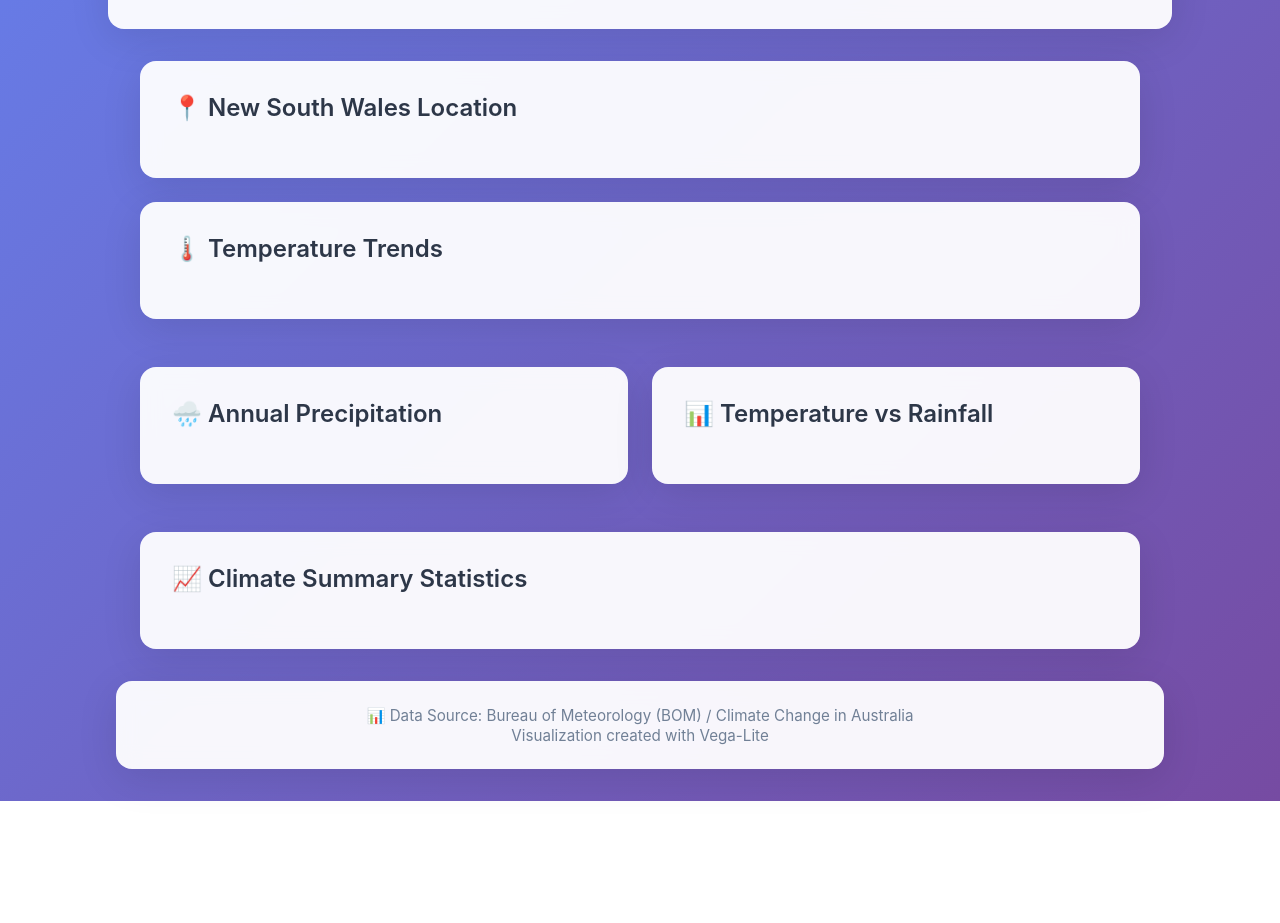
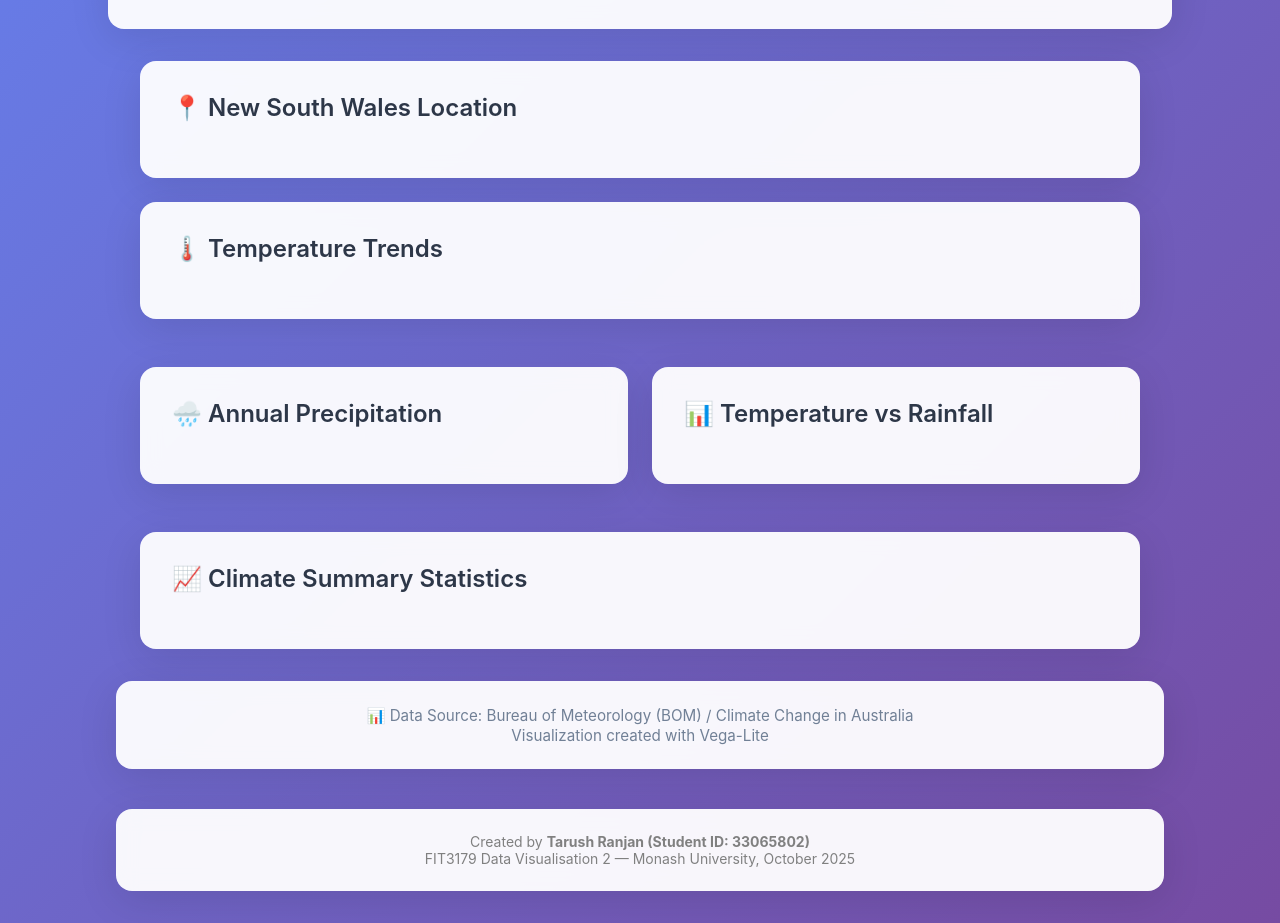
Before and after one commit to Tarush2003/Domain_webpage, a plain HTML site: page index.html in a window 1280 px wide. Shown: the part 145-1068 px from the top of the page. Before the commit the page ends 946 px from the top, so only its background shows below. Drawn offline with Linux system fonts and the light colour scheme; a script that the page names is missing.

Commit message:
Added author footer with name and student ID for submission
Added author footer with name and student ID for submission

```diff
--- a/index.html
+++ b/index.html
@@ -362,5 +362,11 @@ vegaEmbed('#scatter_chart', scatterSpec, vegaConfig);
 vegaEmbed('#summary_chart', summarySpec, vegaConfig);
 
 </script>
+
+<footer style="text-align:center; margin-top: 40px; font-size: 14px; color: gray;">
+  Created by <b>Tarush Ranjan (Student ID: 33065802)</b><br>
+  FIT3179 Data Visualisation 2 — Monash University, October 2025
+</footer>
+
 </body>
 </html>
```
